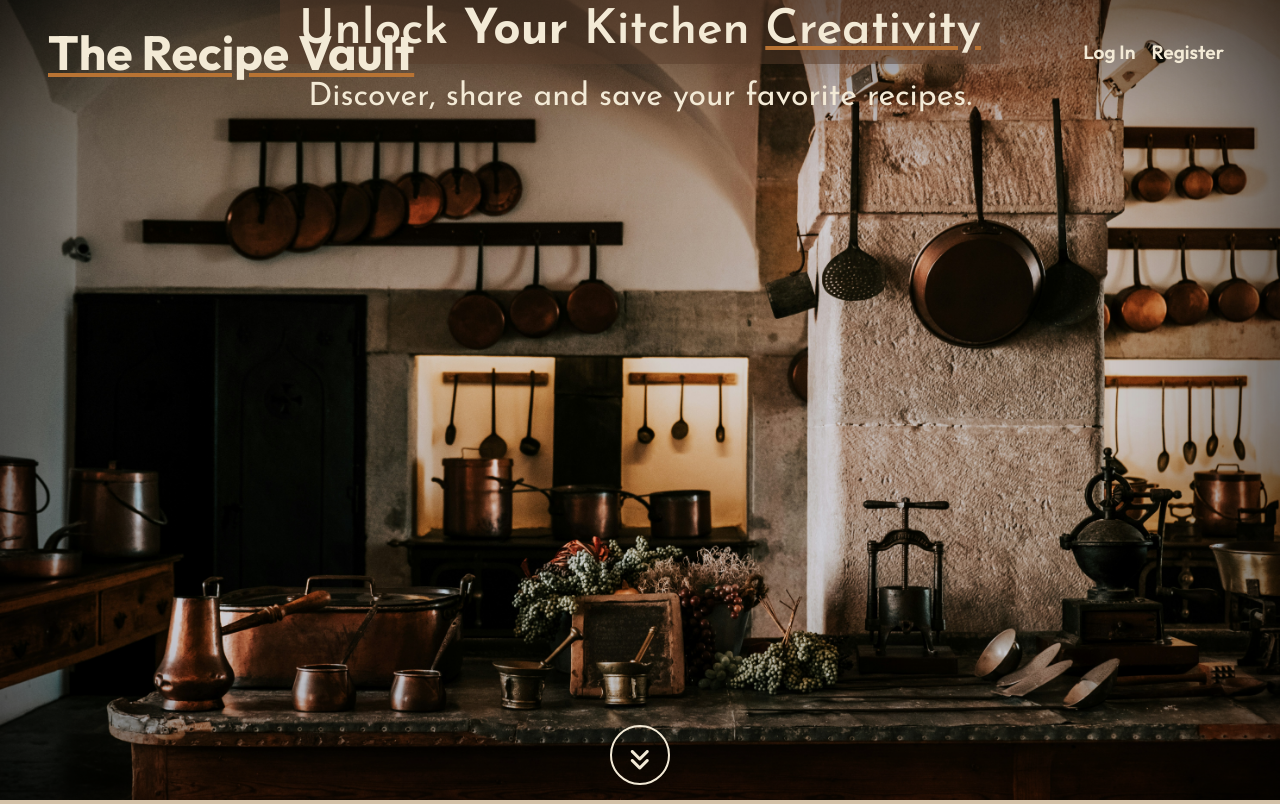
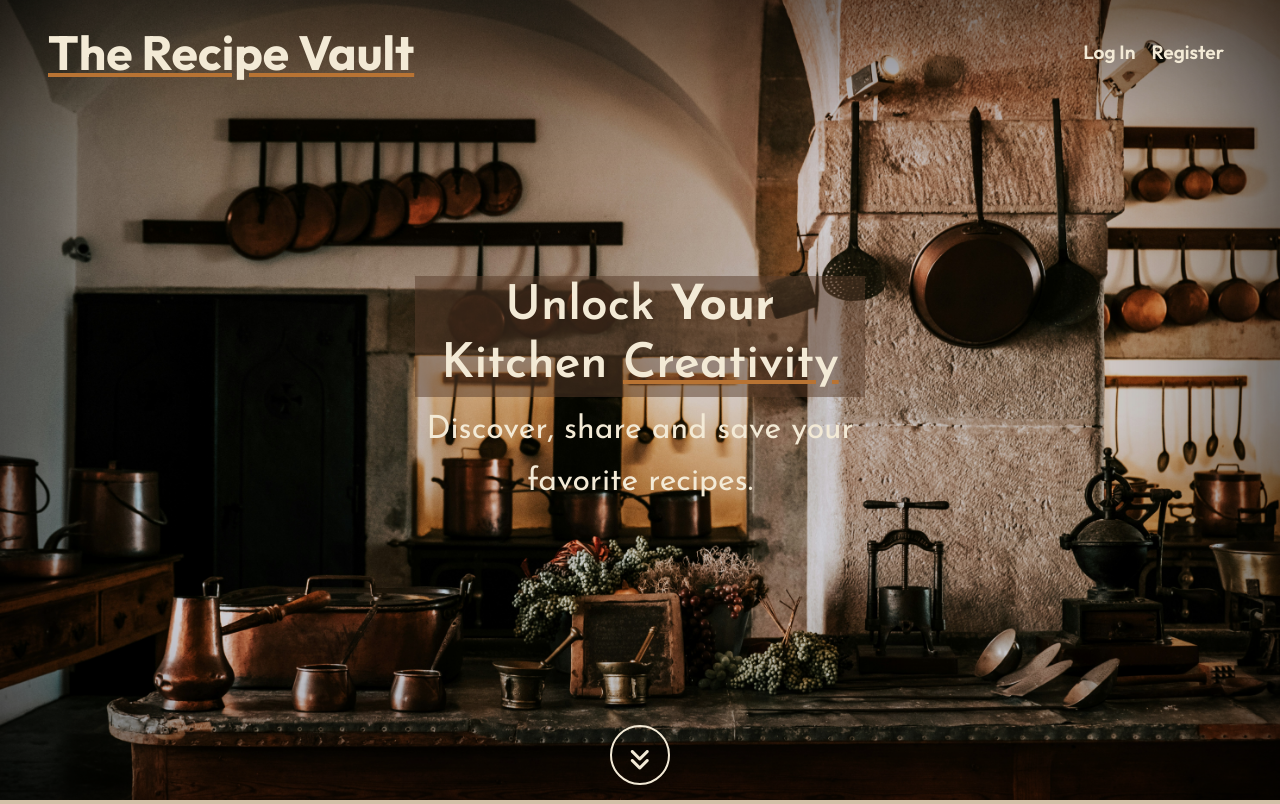
Before and after one commit to cambboyle/the-recipe-vault, a Flask app: page /get_recipes in a window 1280 px wide. Shown: the top 804 px of the page. Run offline with Flask 3, Linux system fonts and the light colour scheme; data that the repository does not hold is empty; some libraries are stand-ins or nearby versions.

Commit message:
Fix issue with class names on hero image

```diff
--- a/templates/recipes.html
+++ b/templates/recipes.html
@@ -2,7 +2,7 @@
 {% block content %}
 
 <!-- Hero -->
-<header class="masthead vignetted-flex align-items-center justify-content-center" id="hero">
+<header class="masthead d-flex align-items-center justify-content-center" id="hero">
     <div class="intro-body">
         <div class="container">
             <div class="row">
```
